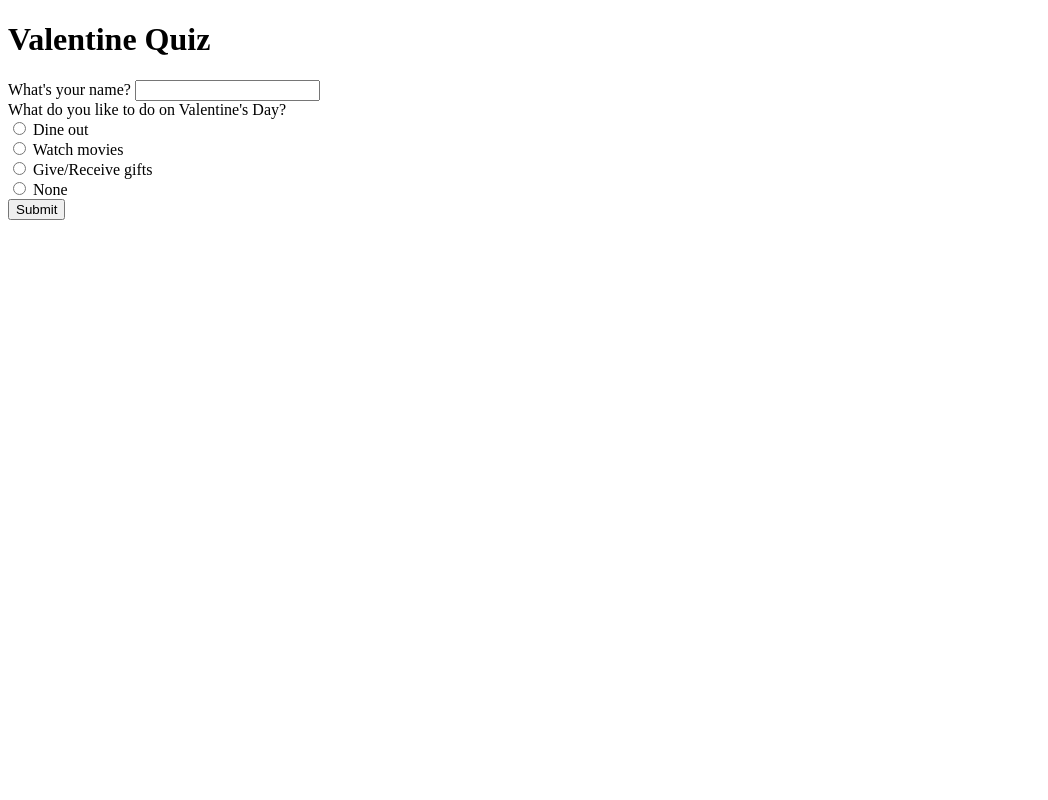
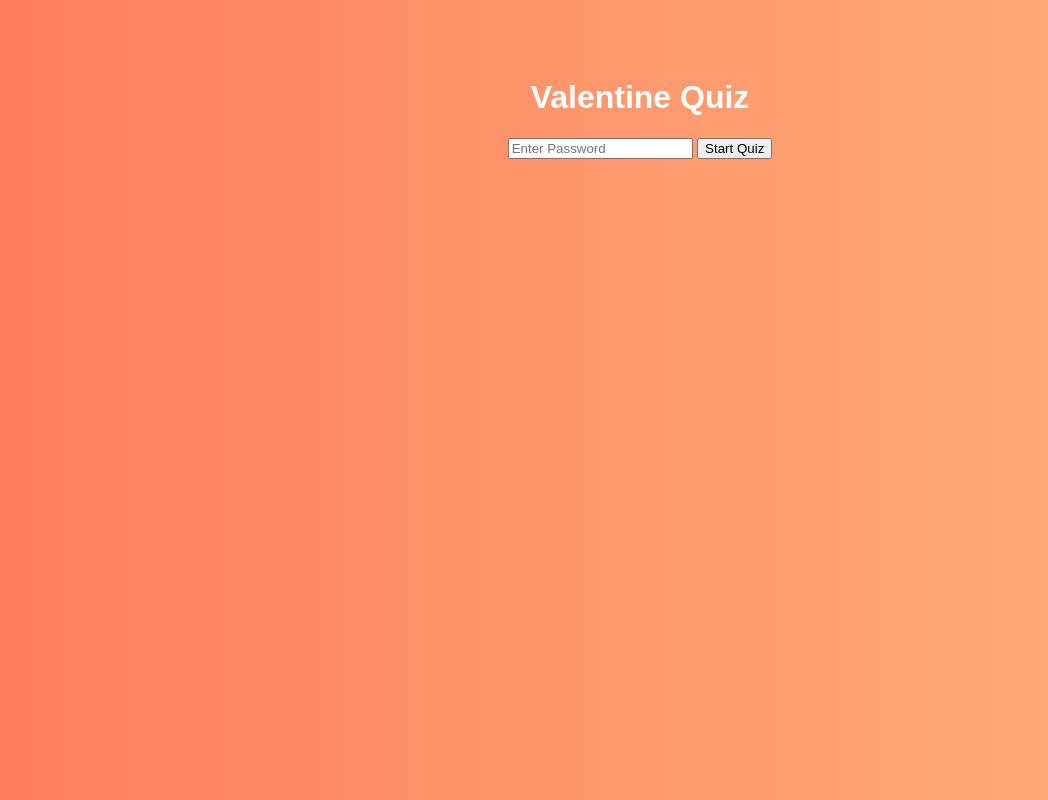
Before and after one commit to meghadhir097-max/Saksham-, a plain HTML site: page index.html in a window 1280 px wide. Shown: the whole page, without its empty margins (0-1048 px from the left). Drawn offline with Linux system fonts and the light colour scheme.

Commit message:
Update index.html with Valentine Quiz

```diff
--- a/index.html
+++ b/index.html
@@ -2,25 +2,73 @@
 <html lang="en">
 <head>
     <meta charset="UTF-8">
+    <meta http-equiv="X-UA-Compatible" content="IE=edge">
     <meta name="viewport" content="width=device-width, initial-scale=1.0">
     <title>Valentine Quiz</title>
+    <style>
+        body {
+            background: linear-gradient(to right, #ff7e5f, #feb47b);
+            color: white;
+            font-family: Arial, sans-serif;
+            text-align: center;
+            padding: 50px;
+        }
+        .hidden {
+            display: none;
+        }
+    </style>
 </head>
 <body>
+
     <h1>Valentine Quiz</h1>
-    <form>
-        <label for="name">What's your name?</label>
-        <input type="text" id="name" name="name">
-        <br>
-        <label>What do you like to do on Valentine's Day?</label><br>
-        <input type="radio" id="dine" name="activity" value="Dine">
-        <label for="dine">Dine out</label><br>
-        <input type="radio" id="movies" name="activity" value="Movies">
-        <label for="movies">Watch movies</label><br>
-        <input type="radio" id="gifts" name="activity" value="Gifts">
-        <label for="gifts">Give/Receive gifts</label><br>
-        <input type="radio" id="none" name="activity" value="None">
-        <label for="none">None</label><br>
-        <button type="submit">Submit</button>
-    </form>
+    <input type="password" id="password" placeholder="Enter Password">
+    <button onclick="startQuiz()">Start Quiz</button>
+
+    <div id="quiz" class="hidden">
+        <h2>Questions</h2>
+        <form id="quizForm">
+            <label>1. Aap kahan mile the?</label><br>
+            <input type="text" required><br><br>
+
+            <label>2. Aapki favourite chocolate kaunsi hai?</label><br>
+            <input type="text" required><br><br>
+
+            <label>3. Aapka mood aaj kaisa hai?</label><br>
+            <input type="text" required><br><br>
+
+            <label>4. Aapka special date kya hai?</label><br>
+            <input type="date" required><br><br>
+
+            <label>5. Aap kitna pyaar express karte hain?</label><br>
+            <input type="text" required><br><br>
+
+            <button type="submit">Submit</button>
+        </form>
+        <div id="congratulations" class="hidden">
+            <h2>Congratulations! Aapne quiz complete kar liya!</h2>
+        </div>
+    </div>
+
+    <script>
+        function startQuiz() {
+            const password = document.getElementById("password").value;
+            if (password === "megha") {
+                document.getElementById("quiz").classList.remove("hidden");
+                document.querySelector("input[type='password']").classList.add("hidden");
+                document.querySelector("button").classList.add("hidden");
+            } else {
+                alert("Incorrect password. Please try again.");
+            }
+        }
+
+        document.getElementById("quizForm").onsubmit = function(event) {
+            event.preventDefault();
+            const quiz = document.getElementById("quiz");
+            const congratulations = document.getElementById("congratulations");
+            quiz.classList.add("hidden");
+            congratulations.classList.remove("hidden");
+        };
+    </script>
+
 </body>
 </html>
```
